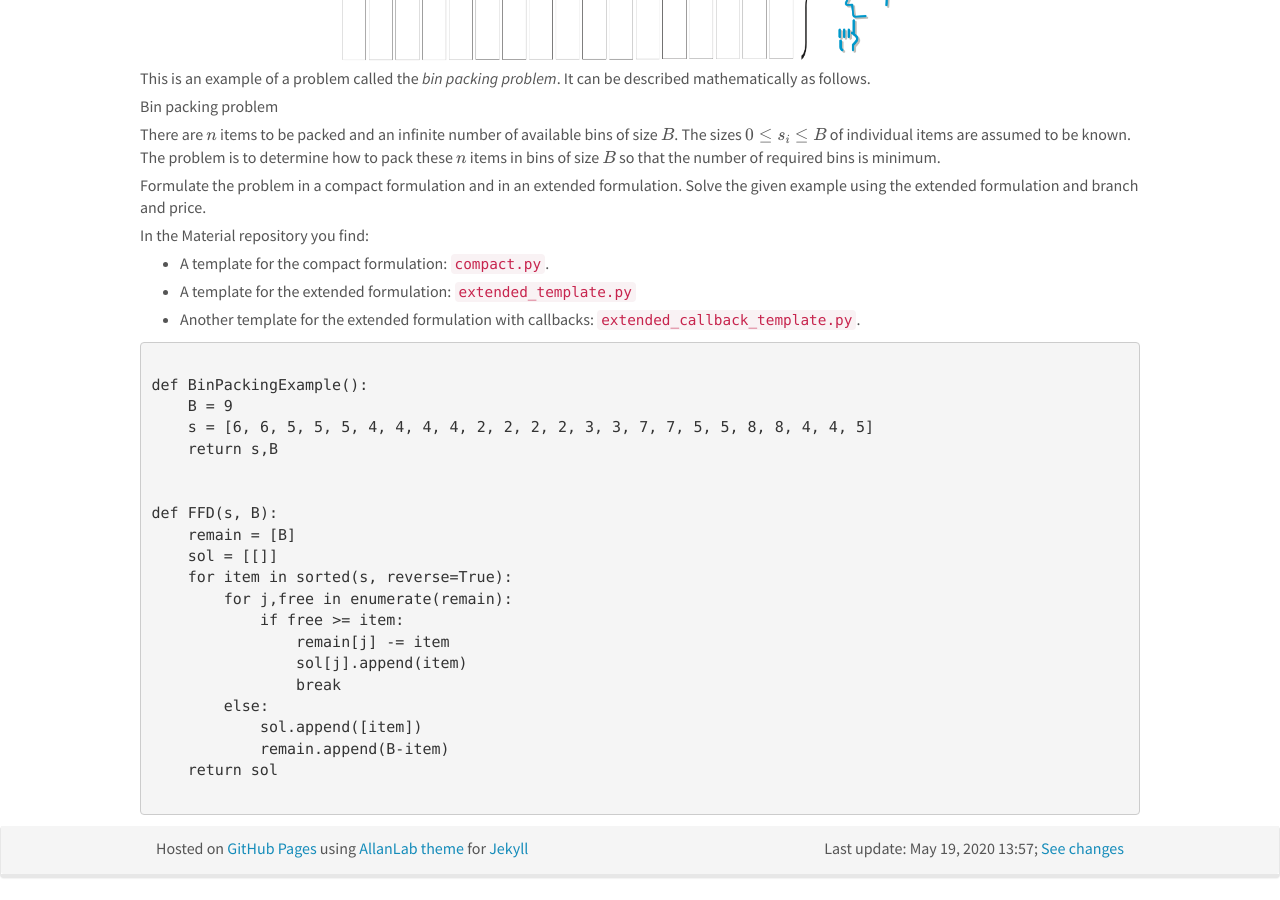
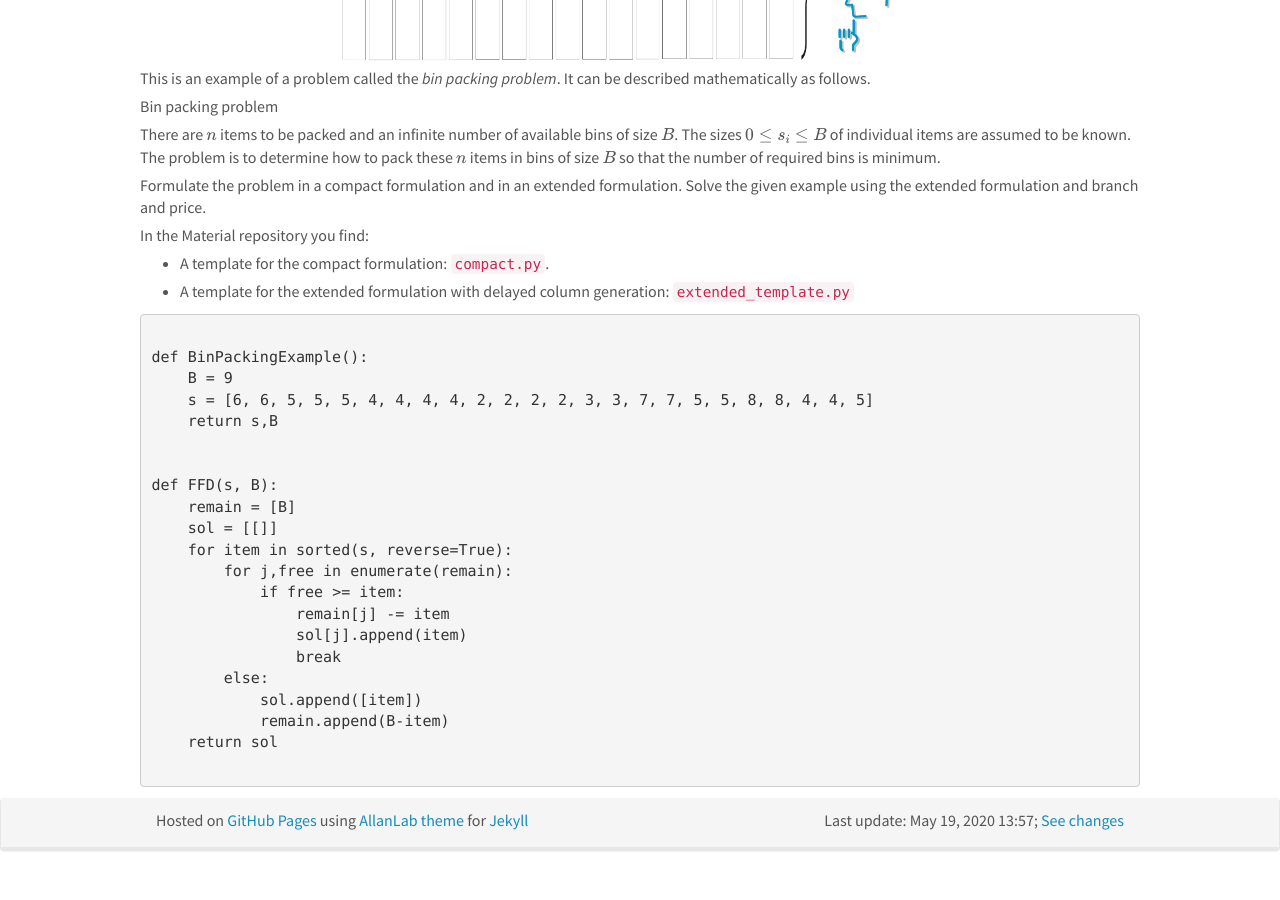
Before and after one commit to DM872/dm872.github.io, a Jekyll site: the page built from _posts/2020-05-18-sheet7.md, in a window 1280 px wide and 900 px high, scrolled down 752 px. Built offline with Jekyll 4.4.1, drawn with Linux system fonts in a browser that asks for light colours; nearby versions of some CDN libraries; formulas are drawn with MathJax 3; a script that is not in the unit is left out; after the commit the page ends 1625 px from its top, so only the background shows below that.

Commit message:
changed sheet7

```diff
--- a/_posts/2020-05-18-sheet7.md
+++ b/_posts/2020-05-18-sheet7.md
@@ -52,9 +52,9 @@ In the Material repository you find:
 
 - A template for the compact formulation: `compact.py`.
 
-- A template for the extended formulation: `extended_template.py`
+- A template for the extended formulation with delayed column generation: `extended_template.py`
 
-- Another template for the extended formulation with callbacks: `extended_callback_template.py`.
+
 
 
 
```
